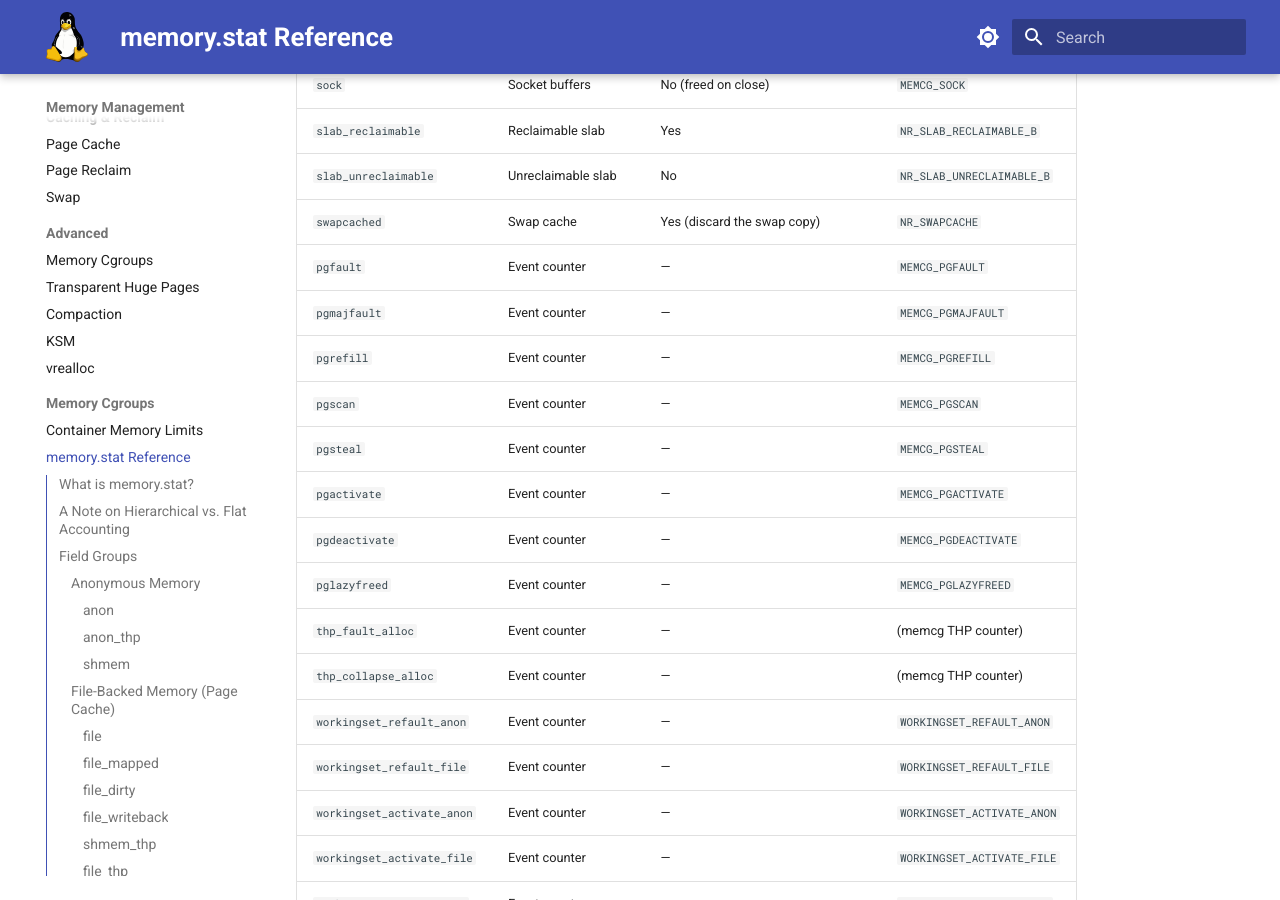
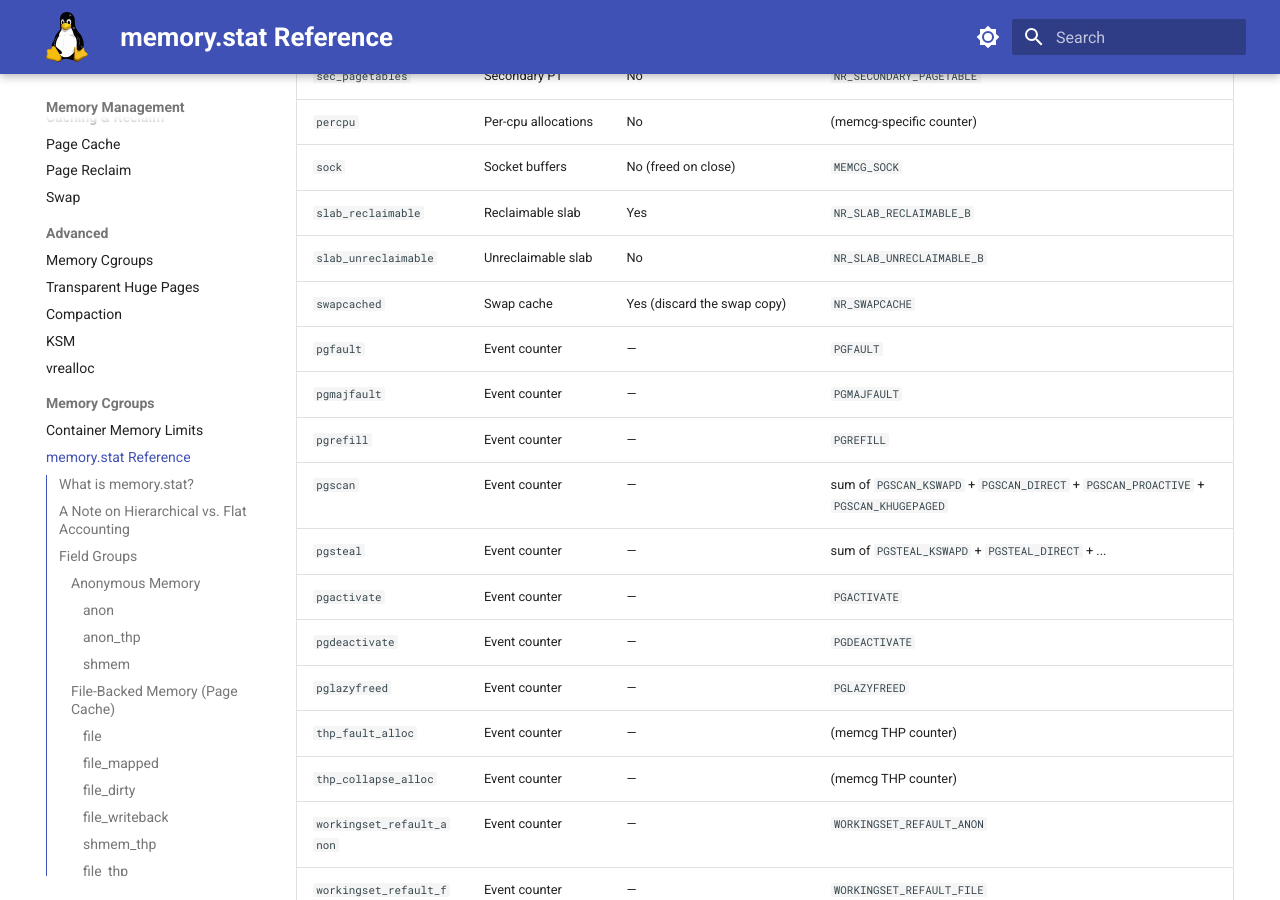
Before and after one commit to laveeshb/linux-kernel-internals, an MkDocs documentation site: the page built from docs/mm/memory-stat.md, in a window 1280 px wide and 900 px high, scrolled down 15166 px. Built offline with MkDocs 1.6.1 and Material for MkDocs 9.7.7, drawn with Linux system fonts in a browser that asks for light colours; some of the changed text lies outside the part shown.

Commit message:
Fix third-round review issues in cgroups docs (verified from kernel source)
memory-stat.md:
- Fix function name: memcg_stat_show() -> memory_stat_show() (the registered
  cftype function); __mod_memcg_lruvec_state() -> mod_lruvec_state()
- Fix kernel counter names: MEMCG_PGFAULT/PGMAJFAULT/etc don't exist;
  actual names are PGFAULT, PGMAJFAULT, etc from memcg_vm_event_stat[]
  (pgscan/pgsteal are aggregate sums, not single counters)
- Fix "vmalloc not tracked" claim: vmalloc IS tracked via MEMCG_VMALLOC
  in memory_stats[]; update "not tracked" table accordingly

container-memory-limits.md:
- Fix __mod_memcg_lruvec_state() -> mod_lruvec_state()
- Fix OOM call order: mem_cgroup_get_oom_group() is called by
  oom_kill_process() after victim selection, not before
- Clarify mem_cgroup_uncharge() already takes struct folio* in current kernels

memcg-hierarchy.md:
- Fix protection function: mem_cgroup_protected() does not compute
  protection; correct function is mem_cgroup_calculate_protection()

memcg-oom.md:
- Fix candidate iteration: task_in_mem_cgroup() does not exist;
  correct path uses mem_cgroup_scan_tasks() (not for_each_process_thread)

memcg-swap.md:
- Fix memory.swap.high version: v6.2 -> v5.8 (commit 4b82ab4f2883)
- Fix memory.swap.events version: v6.5 -> v4.18 (commit f3a53a3a1e5b)
- Fix per-cgroup zswap accounting: v6.5 -> v5.19 (commit f4840ccfca25,
  authored 2022-05-19, merged in v5.19)
- Fix swap function names: mem_cgroup_swapout() and
  mem_cgroup_swapin_charge_page() don't exist; correct names are
  __mem_cgroup_try_charge_swap(), __mem_cgroup_uncharge_swap(),
  mem_cgroup_swapin_charge_folio()

````diff
--- a/docs/mm/memory-stat.md
+++ b/docs/mm/memory-stat.md
@@ -4,7 +4,7 @@
 
 ## What is memory.stat?
 
-`/sys/fs/cgroup/<cgroup>/memory.stat` is the most detailed memory accounting file the kernel exposes for a cgroup. It is produced by `memcg_stat_show()` in [`mm/memcontrol.c`](https://git.kernel.org/pub/scm/linux/kernel/git/torvalds/linux.git/tree/mm/memcontrol.c), which reads from the cgroup's per-cpu stat counters and formats them as name/value pairs.
+`/sys/fs/cgroup/<cgroup>/memory.stat` is the most detailed memory accounting file the kernel exposes for a cgroup. It is produced by `memory_stat_show()` in [`mm/memcontrol.c`](https://git.kernel.org/pub/scm/linux/kernel/git/torvalds/linux.git/tree/mm/memcontrol.c), which reads from the cgroup's per-cpu stat counters and formats them as name/value pairs.
 
 ```bash
 cat /sys/fs/cgroup/mycontainer/memory.stat
@@ -50,7 +50,7 @@
 
 **What it counts**: Bytes of anonymous memory currently resident in RAM — heap, stack, anonymous `mmap()` regions, and `MAP_PRIVATE` copy-on-write pages that have been dirtied.
 
-**Kernel counter**: `NR_ANON_MAPPED` in the cgroup's `vmstats`, updated in `__mod_memcg_lruvec_state()` whenever an anonymous page is mapped or unmapped. Defined in `include/linux/mmzone.h`.
+**Kernel counter**: `NR_ANON_MAPPED` in the cgroup's `vmstats`, updated in `mod_lruvec_state()` whenever an anonymous page is mapped or unmapped. Defined in `include/linux/mmzone.h`.
 
 **Hierarchical**: Yes — includes all descendant cgroups.
 
@@ -520,7 +520,7 @@
 memory.current ≈ anon + file + kernel + swapcached + sock + (children's contributions)
 ```
 
-In practice, due to per-cpu counter batching and timing, `memory.current` may differ slightly from the sum of `memory.stat` fields at any instant. This is expected — the kernel batches counter updates in `__mod_memcg_lruvec_state()` to avoid cache-line contention on hot paths.
+In practice, due to per-cpu counter batching and timing, `memory.current` may differ slightly from the sum of `memory.stat` fields at any instant. This is expected — the kernel batches counter updates in `mod_lruvec_state()` to avoid cache-line contention on hot paths.
 
 ### Example snapshot
 
@@ -592,14 +592,14 @@
 | `slab_reclaimable` | Reclaimable slab | Yes | `NR_SLAB_RECLAIMABLE_B` |
 | `slab_unreclaimable` | Unreclaimable slab | No | `NR_SLAB_UNRECLAIMABLE_B` |
 | `swapcached` | Swap cache | Yes (discard the swap copy) | `NR_SWAPCACHE` |
-| `pgfault` | Event counter | — | `MEMCG_PGFAULT` |
-| `pgmajfault` | Event counter | — | `MEMCG_PGMAJFAULT` |
-| `pgrefill` | Event counter | — | `MEMCG_PGREFILL` |
-| `pgscan` | Event counter | — | `MEMCG_PGSCAN` |
-| `pgsteal` | Event counter | — | `MEMCG_PGSTEAL` |
-| `pgactivate` | Event counter | — | `MEMCG_PGACTIVATE` |
-| `pgdeactivate` | Event counter | — | `MEMCG_PGDEACTIVATE` |
-| `pglazyfreed` | Event counter | — | `MEMCG_PGLAZYFREED` |
+| `pgfault` | Event counter | — | `PGFAULT` |
+| `pgmajfault` | Event counter | — | `PGMAJFAULT` |
+| `pgrefill` | Event counter | — | `PGREFILL` |
+| `pgscan` | Event counter | — | sum of `PGSCAN_KSWAPD` + `PGSCAN_DIRECT` + `PGSCAN_PROACTIVE` + `PGSCAN_KHUGEPAGED` |
+| `pgsteal` | Event counter | — | sum of `PGSTEAL_KSWAPD` + `PGSTEAL_DIRECT` + ... |
+| `pgactivate` | Event counter | — | `PGACTIVATE` |
+| `pgdeactivate` | Event counter | — | `PGDEACTIVATE` |
+| `pglazyfreed` | Event counter | — | `PGLAZYFREED` |
 | `thp_fault_alloc` | Event counter | — | (memcg THP counter) |
 | `thp_collapse_alloc` | Event counter | — | (memcg THP counter) |
 | `workingset_refault_anon` | Event counter | — | `WORKINGSET_REFAULT_ANON` |
@@ -668,7 +668,7 @@
 
 | File | Relevance |
 |------|-----------|
-| [`mm/memcontrol.c`](https://git.kernel.org/pub/scm/linux/kernel/git/torvalds/linux.git/tree/mm/memcontrol.c) | `memcg_stat_show()` produces `memory.stat`; `__mod_memcg_lruvec_state()` updates counters |
+| [`mm/memcontrol.c`](https://git.kernel.org/pub/scm/linux/kernel/git/torvalds/linux.git/tree/mm/memcontrol.c) | `memory_stat_show()` produces `memory.stat`; `mod_lruvec_state()` updates counters |
 | [`include/linux/memcontrol.h`](https://git.kernel.org/pub/scm/linux/kernel/git/torvalds/linux.git/tree/include/linux/memcontrol.h) | `mem_cgroup` struct; `MEMCG_*` stat enum; `mem_cgroup_stat_names[]` |
 | [`include/linux/mm.h`](https://git.kernel.org/pub/scm/linux/kernel/git/torvalds/linux.git/tree/include/linux/mm.h) | `NR_*` enum values for global and per-lruvec stats |
 | [`mm/vmscan.c`](https://git.kernel.org/pub/scm/linux/kernel/git/torvalds/linux.git/tree/mm/vmscan.c) | Updates `pgscan`, `pgsteal`, `pgrefill`, `pgactivate`, `pgdeactivate` |
````
Also changed, not shown: other parts of docs/mm/memory-stat.md (+2 -2 lines), docs/mm/container-memory-limits.md (+5 -5 lines), docs/mm/memcg-hierarchy.md (+3 -3 lines), docs/mm/memcg-oom.md (+1 -1 lines), docs/mm/memcg-swap.md (+7 -7 lines).
